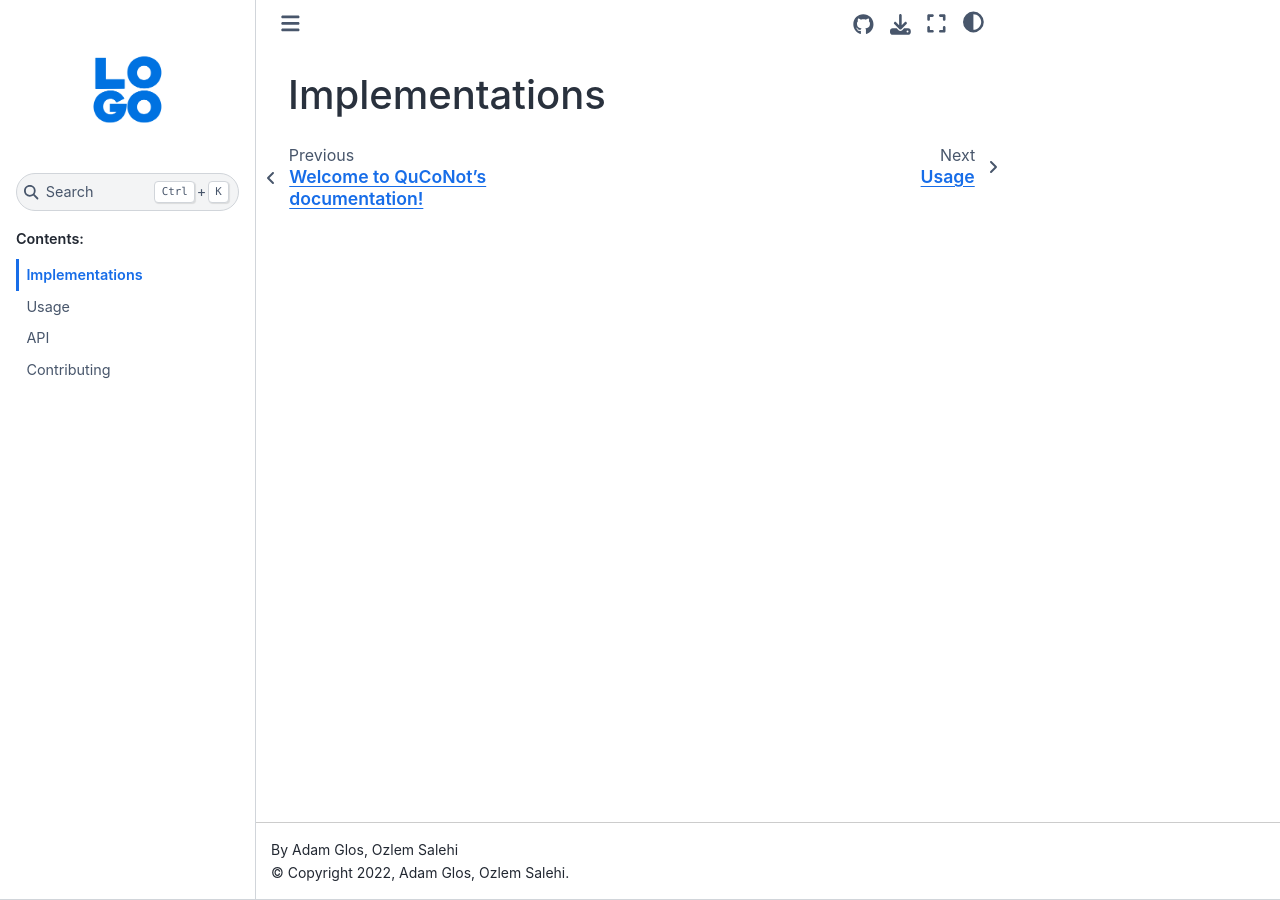
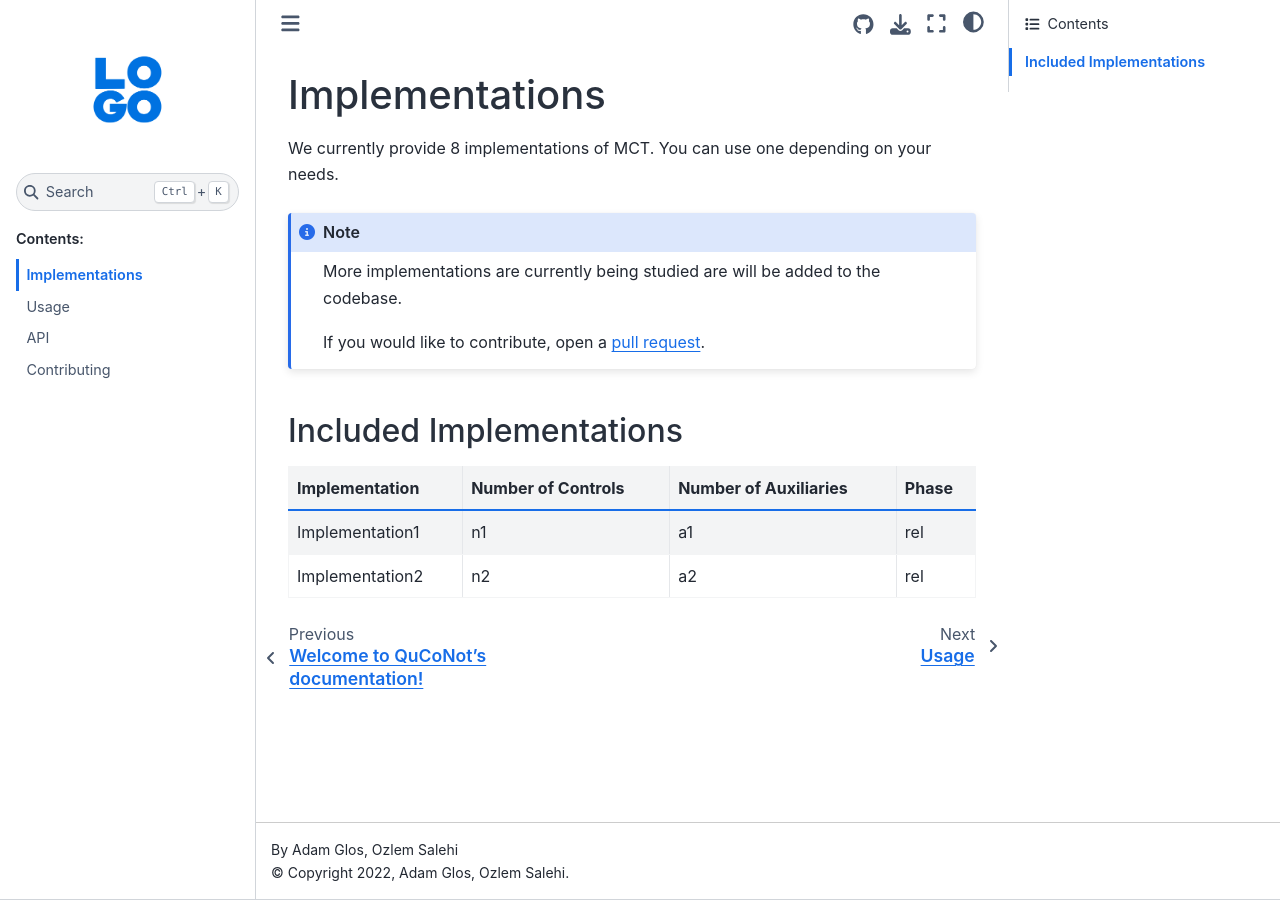
Before and after one commit to QuCoNot/QuCoNot, a Sphinx documentation site: the page built from docs/source/implementations.rst, in a window 1280 px wide. Built offline with Sphinx 7.4.7 and the Sphinx Book theme 1.1.4, drawn with Linux system fonts in a browser that asks for light colours.

Commit message:
add table

```diff
--- a/docs/source/implementations.rst
+++ b/docs/source/implementations.rst
@@ -1,2 +1,20 @@
 Implementations
 ===============
+
+We currently provide 8 implementations of MCT. You can use one depending on your needs.
+
+.. note::
+    More implementations are currently being studied are will be added to the codebase.
+
+    If you would like to contribute, open a `pull request <https://github.com/QuCoNot/QuCoNot/pulls>`_.
+
+Included Implementations
+________________________
+
++------------------------+---------------------+-----------------------+-------+
+| Implementation         | Number of Controls  | Number of Auxiliaries | Phase |
++========================+=====================+=======================+=======+
+| Implementation1        | n1                  | a1                    | rel   |
++------------------------+---------------------+-----------------------+-------+
+| Implementation2        | n2                  | a2                    | rel   |
++------------------------+---------------------+-----------------------+-------+
```
